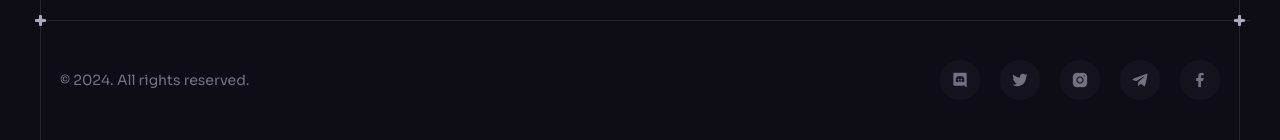
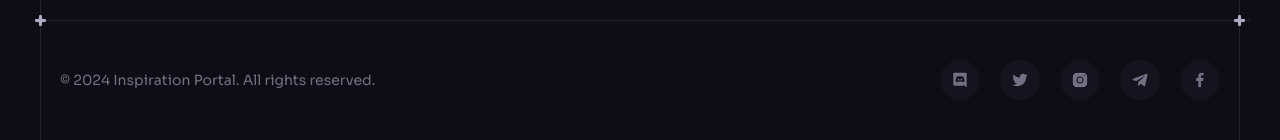
Before and after one commit to TheRobBrennan/inspiration-portal-website, a React (Vite) app: page / in a window 1280 px wide. Shown: the part 9229-9369 px from the top of the page. Built offline with nearby package versions, Linux system fonts and the light colour scheme.

Commit message:
Initial header, footer, and OpenGraph customization

```diff
--- a/src/components/Footer.jsx
+++ b/src/components/Footer.jsx
@@ -9,7 +9,7 @@ const Footer = () => {
 
         {/* Copyright */}
         <p className="caption text-n-4 lg:block">
-          © {new Date().getFullYear()}. All rights reserved.
+          © {new Date().getFullYear()} Inspiration Portal. All rights reserved.
         </p>
 
         {/* Social links */}
--- a/src/components/Header.jsx
+++ b/src/components/Header.jsx
@@ -36,7 +36,8 @@ const Header = () => {
 
         {/* Logo */}
         <a className='block w-[12rem] xl:mr-8' href='/#hero'>
-          <img src={brainwave} width={190} height={40} alt='Brainwave' />
+          {/* TODO: Replace with Inspiration Portal logo */}
+          <img src={brainwave} width={190} height={40} alt='Inspiration Portal' />
         </a>
 
         {/* Navigation */}
@@ -56,6 +57,7 @@ const Header = () => {
         </nav>
 
         {/* Account */}
+        {/* TODO: Hide account options after demo */}
         <a href="#signup" className='button hidden mr-8 text-n-1/50 transition-colors hover:text-n-1 lg:block'>
           New account
         </a>
@@ -63,6 +65,7 @@ const Header = () => {
           Sign in
         </Button>
 
+        {/* Hamburger */}
         <Button className={`ml-auto lg:hidden`} px='px-3' onClick={toggleNavigation}>
           <MenuSvg openNavigation={openNavigation} />
         </Button>
```
Also changed, not shown: src/injections/open-graph.html (+4 -4 lines).
